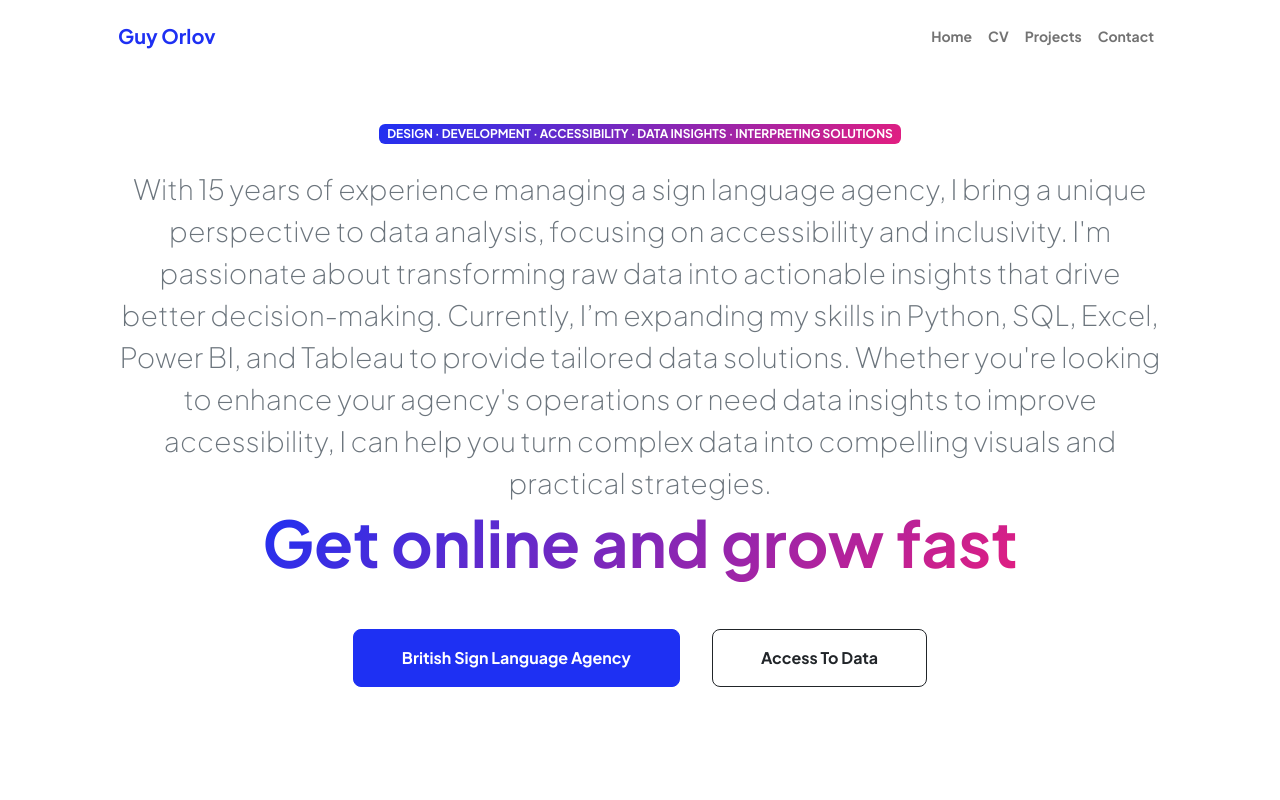
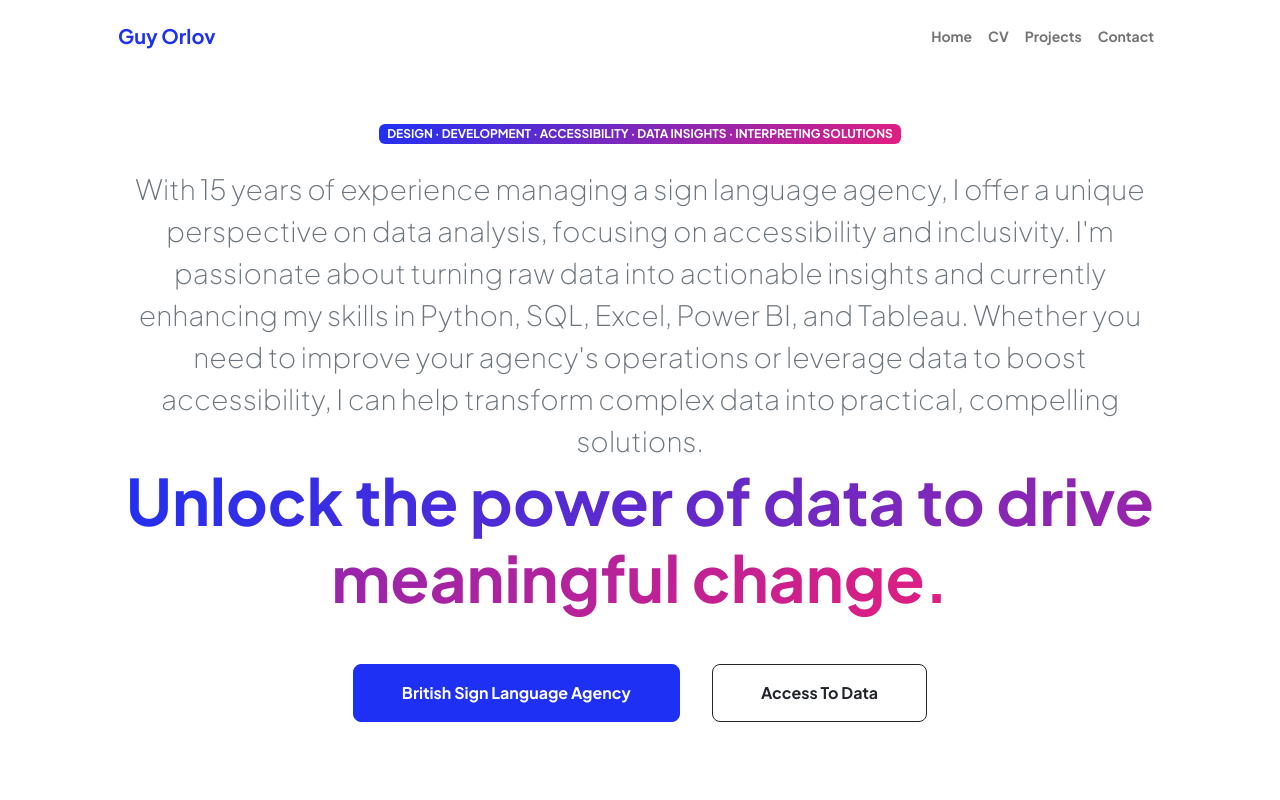
Before and after one commit to GuyOrlov/twositesinone, a plain HTML site: page index.html in a window 1280 px wide. Shown: the top 800 px of the page. Drawn offline with nearby package versions, Linux system fonts and the light colour scheme.

Commit message:
Update index.html

```diff
--- a/index.html
+++ b/index.html
@@ -45,10 +45,8 @@
                           <div class="text-uppercase">Design &middot; Development &middot; Accessibility &middot; Data Insights &middot; Interpreting Solutions</div>
                         </div>
 
-                                <div class="fs-3 fw-light text-muted">With 15 years of experience managing a sign language agency, I bring a unique perspective to data analysis, focusing on accessibility and inclusivity. I'm passionate about transforming raw data into actionable insights that drive better decision-making. Currently, I’m expanding my skills in Python, SQL, Excel, Power BI, and Tableau to provide tailored data solutions.
-
-Whether you're looking to enhance your agency's operations or need data insights to improve accessibility, I can help you turn complex data into compelling visuals and practical strategies.</div>
-                                <h1 class="display-3 fw-bolder mb-5"><span class="text-gradient d-inline">Get online and grow fast</span></h1>
+                                <div class="fs-3 fw-light text-muted">With 15 years of experience managing a sign language agency, I offer a unique perspective on data analysis, focusing on accessibility and inclusivity. I'm passionate about turning raw data into actionable insights and currently enhancing my skills in Python, SQL, Excel, Power BI, and Tableau. Whether you need to improve your agency's operations or leverage data to boost accessibility, I can help transform complex data into practical, compelling solutions.</div>
+                                <h1 class="display-3 fw-bolder mb-5"><span class="text-gradient d-inline">Unlock the power of data to drive meaningful change.</span></h1>
                                 <div class="d-grid gap-3 d-sm-flex justify-content-sm-center justify-content-xxl-start mb-3">
                                     <a class="btn btn-primary btn-lg px-5 py-3 me-sm-3 fs-6 fw-bolder" href="resume.html">British Sign Language Agency</a>
                                     <a class="btn btn-outline-dark btn-lg px-5 py-3 fs-6 fw-bolder" href="projects.html">Access To Data</a>
```
